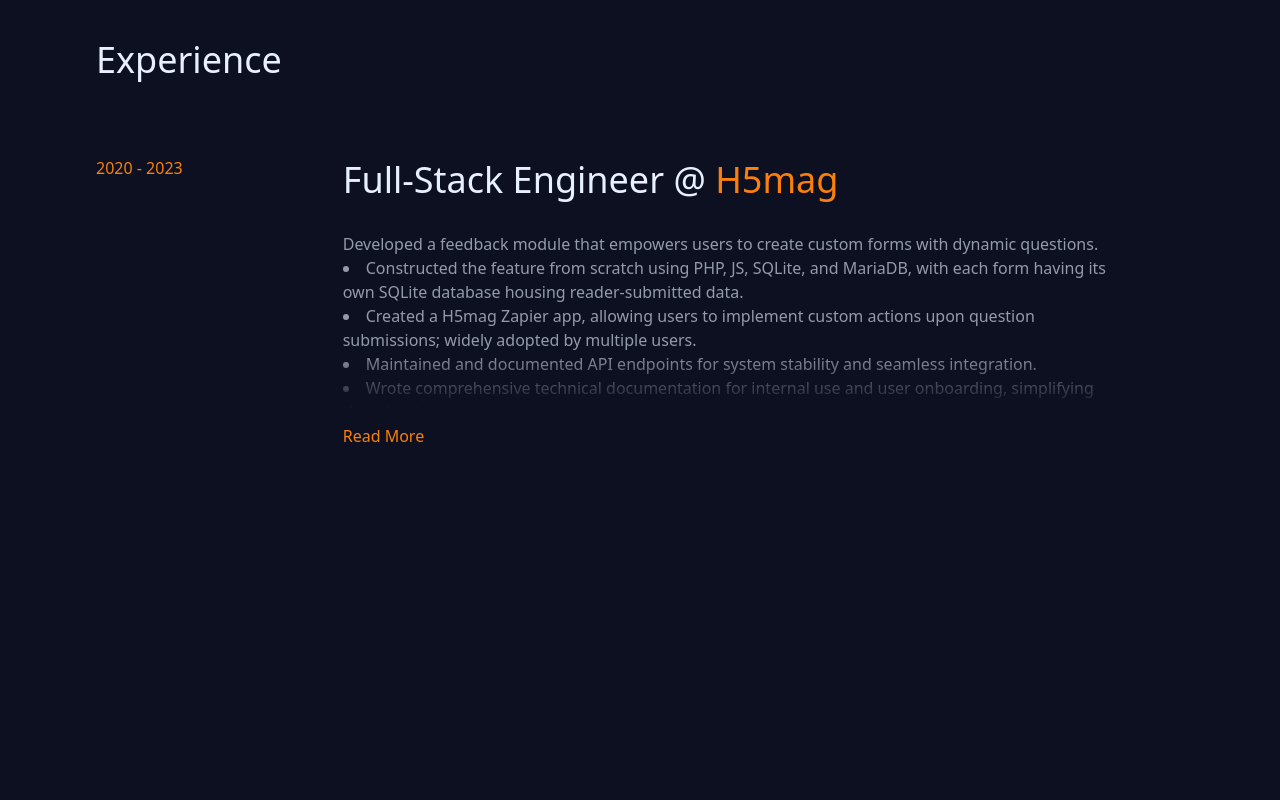
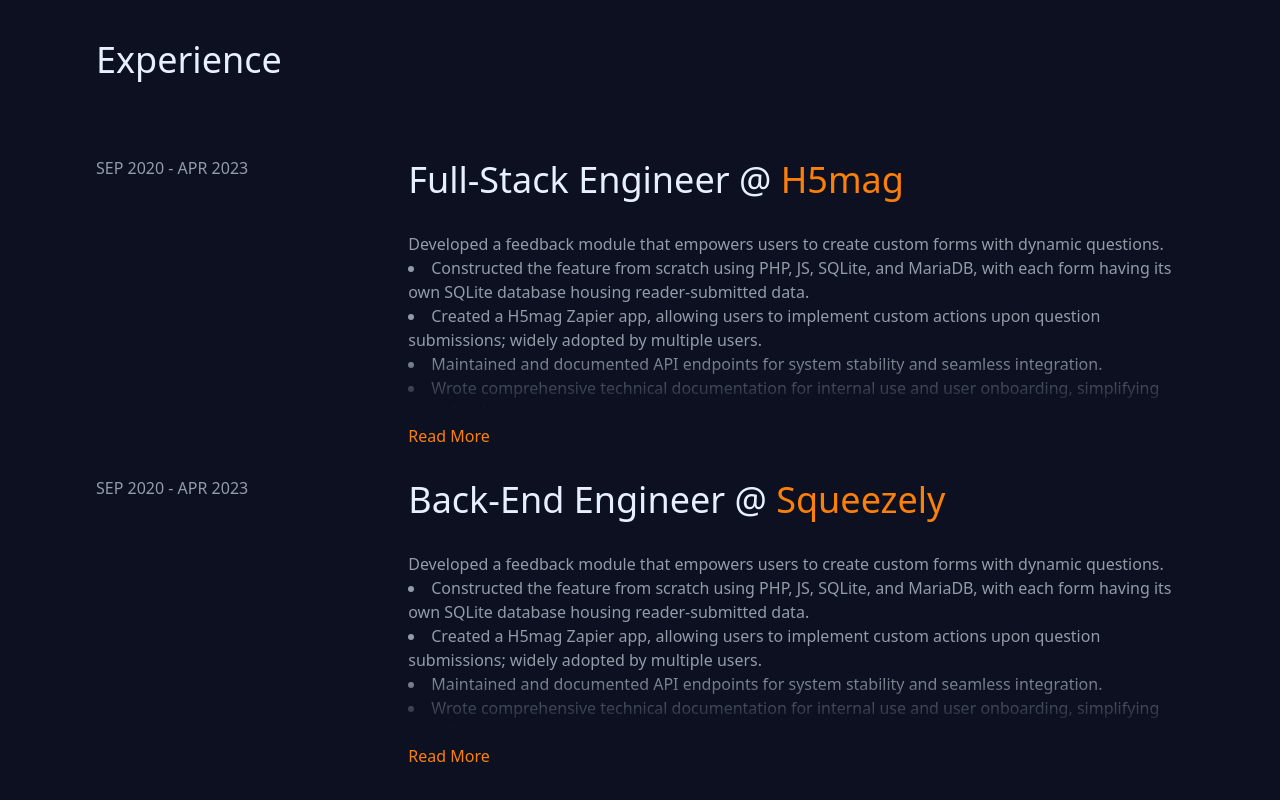
Before and after one commit to haitamattar/Portfolio2023, a Vue app: page / in a window 1280 px wide. Shown: the part 624-1424 px from the top of the page. Before the commit the page ends 1392 px from the top, so only its background shows below. Built offline with nearby package versions, Linux system fonts and the light colour scheme.

Commit message:
Add props to the experience cards and finish the read more button

```diff
--- a/src/components/AboutMe.vue
+++ b/src/components/AboutMe.vue
@@ -1,11 +1,3 @@
-<script setup>
-defineProps({
-  msg: {
-    type: String,
-    required: true
-  }
-})
-</script>
 
 <template>
   <div class="grid mt-72 gap-8 lg:grid-cols-2 md:grid-cols-1 mb-52">
@@ -23,7 +15,7 @@ defineProps({
       <div
           class="bg-amber-50 w-44 h-44 lg:w-52 lg:h-52 xl:w-64 xl:h-64  2xl:h-72 2xl:w-72 bg-[url('assets/HaitamPc.JPG')] bg-cover rounded-2xl -rotate-12 relative inline-block z-50 overflow-hidden">
       </div>
-      <div class="bg-amber-50 w-44 h-44 lg:w-52 lg:h-52 xl:w-64 xl:h-64  2xl:h-72 2xl:w-72 bg-[url('assets/IndonesianDiving.mp4')] bg-cover bg-center rounded-2xl rotate-3 -ml-12 relative inline-block z-20 overflow-hidden">
+      <div class="bg-amber-50 w-44 h-44 lg:w-52 lg:h-52 xl:w-64 xl:h-64  2xl:h-72 2xl:w-72 bg-cover bg-center rounded-2xl rotate-3 -ml-12 relative inline-block z-20 overflow-hidden">
         <video autoplay loop muted playsinline class="object-cover w-full h-full rounded-2xl rotate-3 transform scale-[1.9]">
           <source src="../assets/IndonesiaDiving.mp4" type="video/mp4">
         </video>
--- a/src/components/Experience.vue
+++ b/src/components/Experience.vue
@@ -1,15 +1,25 @@
-<script setup>
-
+<script>
+export default {
+  props: {
+      title: { type: String, default: 'Full-Stack Engineer'},
+      company: { type: String, default: 'H5mag'},
+  },
+  data() {
+    return {
+      expand: false
+    }
+  }
+}
 </script>
 
 <template>
   <div class="flex gap-32">
     <div class="text-left md:shrink-0">
-      <p class="text-midnightOrange block mt-7 mb-7 text-left mt-10">2020 - 2023</p>
+      <p class="text-midnightGray block mt-7 mb-7 text-left mt-10 text-l">SEP 2020 - APR 2023</p>
     </div>
-    <div class="relative p-8 rounded-lg overflow-hidden max-h-80">
+    <div class="transition-all relative p-8 rounded-lg overflow-hidden h" :class=" { 'max-h-80': !expand, 'max-h-[800px]': expand } ">
       <h1 class="text-4xl antialiased font-sans text-midnightWhite font-medium max-w-3xl">
-        Full-Stack Engineer @ <p class="inline text-midnightOrange">H5mag</p>
+        {{ title }} @ <p class="inline text-midnightOrange">{{ company }}</p>
       </h1>
       <p class="mb-8"></p>
   <!--    <p class="text-midnightGray">-->
@@ -44,10 +54,8 @@
           <li>Technologies used: PHP, JavaScript, MariaDB, SQLite, Zapier CLI, Node.js, GIT, GitLab, Linux</li>
 
         </ul>
-      <div class="-ml-8 h-24 w-full bg-gradient-to-t from-midnightBlue from-40% absolute bottom-0 z-10">
-      </div>
-      <button class="text-midnightOrange bottom-0 absolute z-20">Read More</button>
-      <!--    </p>-->
+        <div v-if="!expand" class="-ml-8 h-24 w-full bg-gradient-to-t from-midnightBlue from-40% absolute bottom-0 z-10"></div>
+        <button  v-if="!expand" @click="expand=!expand" class="text-midnightOrange bottom-0 absolute z-20">Read More</button>
     </div>
   </div>
 </template>
--- a/src/components/ExperienceList.vue
+++ b/src/components/ExperienceList.vue
@@ -10,6 +10,7 @@ import Experience from "./Experience.vue";
     </h1>
     <div>
         <Experience/>
+        <Experience title="Back-End Engineer" company="Squeezely"/>
     </div>
 
 
```
